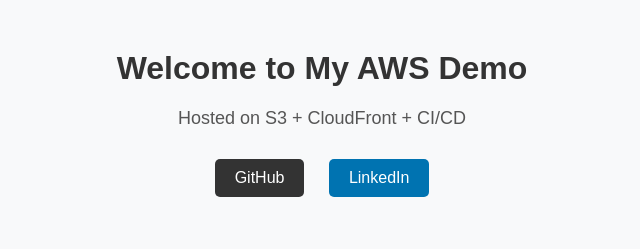
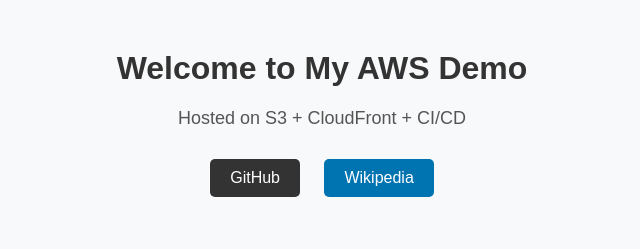
Before and after one commit to lizh1994/aws-static-site-cicd-lizhu, a plain HTML site: page src/index.html in a window 1280 px wide. Shown: the top 249 px of the page, 318-958 px from the left. Drawn offline with Linux system fonts and the light colour scheme.

Commit message:
Update index.html

```diff
--- a/src/index.html
+++ b/src/index.html
@@ -49,7 +49,7 @@
 
     <div class="button-container">
         <a class="button github" href="https://github.com/lizh1994/aws-static-site-cicd-lizhu" target="_blank">GitHub</a>
-        <a class="button" href="https://www.linkedin.com/in/li-zhu-bb1444297" target="_blank">LinkedIn</a>
+        <a class="button" href="https://en.wikipedia.org/wiki/Main_Page" target="_blank">Wikipedia</a>
     </div>
 
     <img src="profile.jpg" alt="My Photo">
```
